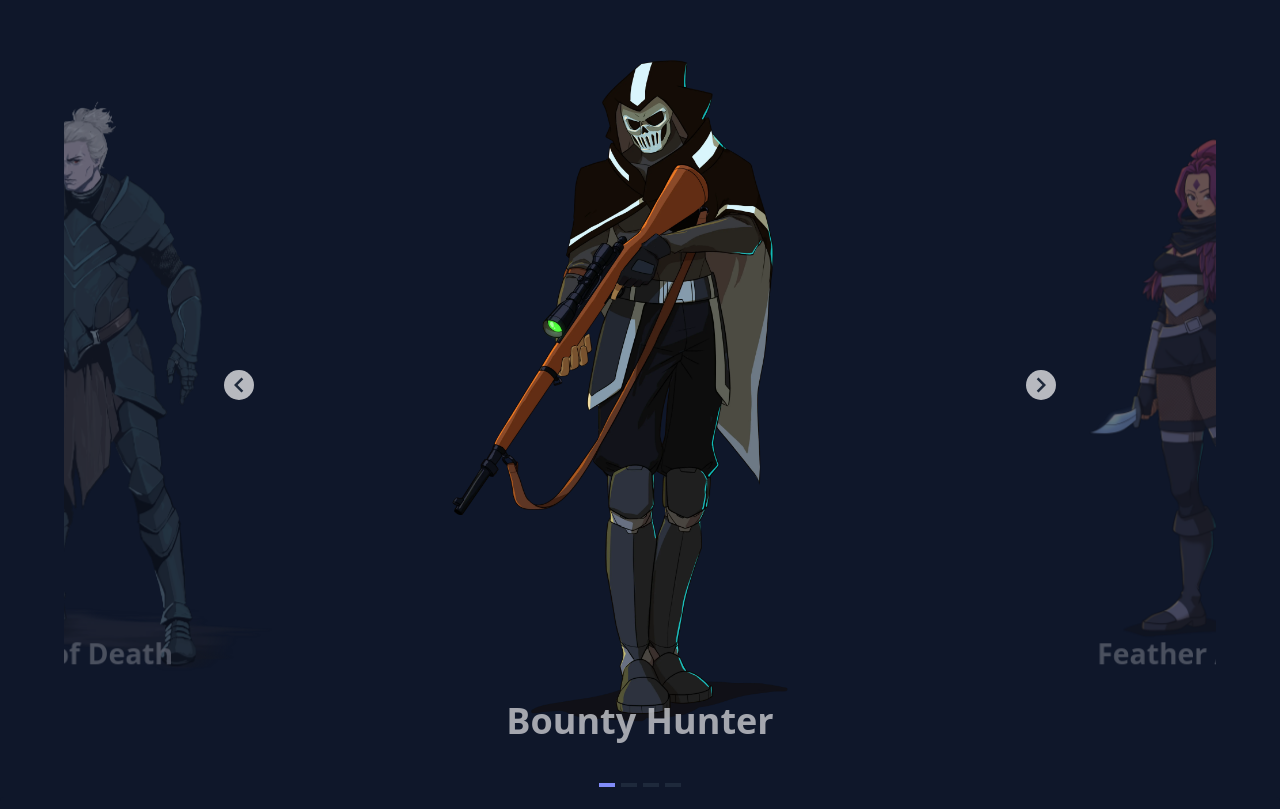
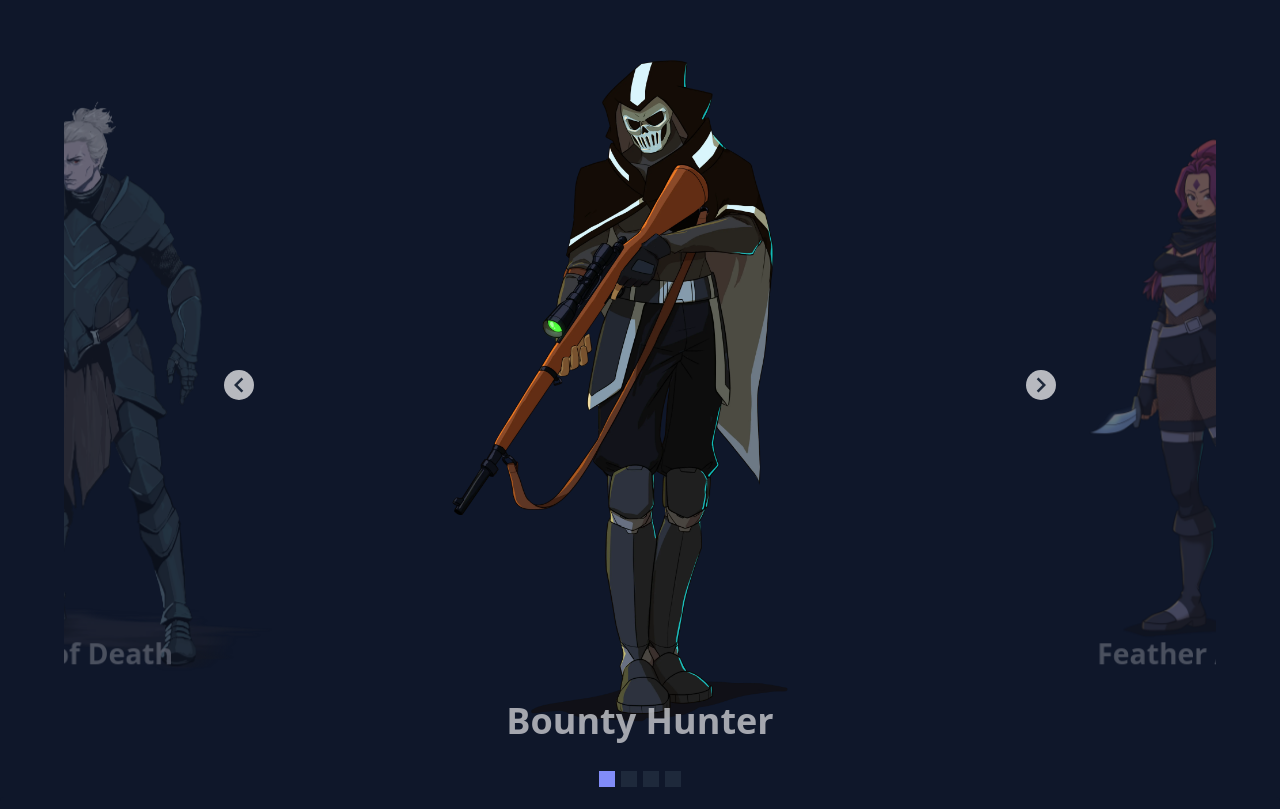
Before and after one commit to VoxelCoreLab/project-alpha-website, a Vue app: page / in a window 1280 px wide. Shown: the part 1920-2729 px from the top of the page. Built offline with nearby package versions, Linux system fonts and the light colour scheme.

Commit message:
style: enhance carousel navigation styles for better UX
Add hover color for navigation controls and set pagination height
to improve visual feedback and consistency in the carousel on the
home page. These changes enhance user interaction and align with
design standards.

```diff
--- a/src/pages/PageHome.vue
+++ b/src/pages/PageHome.vue
@@ -97,8 +97,10 @@ const characterSlides = [
   --vc-nav-background: rgba(255, 255, 255, 0.7);
   --vc-nav-border-radius: 100%;
   --vc-nav-color: var(--color-neutral);
+  --vc-nav-color-hover: var(--color-secondary);
   --vc-pgn-active-color: var(--color-secondary);
   --vc-pgn-background-color: var(--color-neutral);
+  --vc-pgn-height: 16px;
 }
 
 .carousel__track {
```
